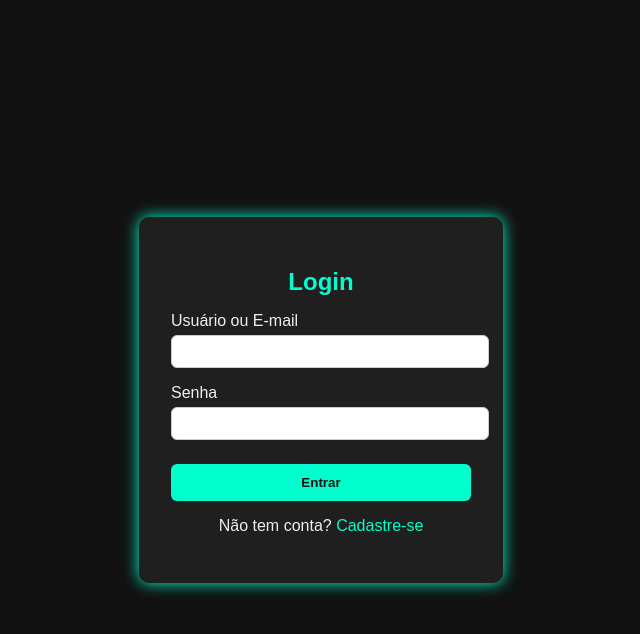
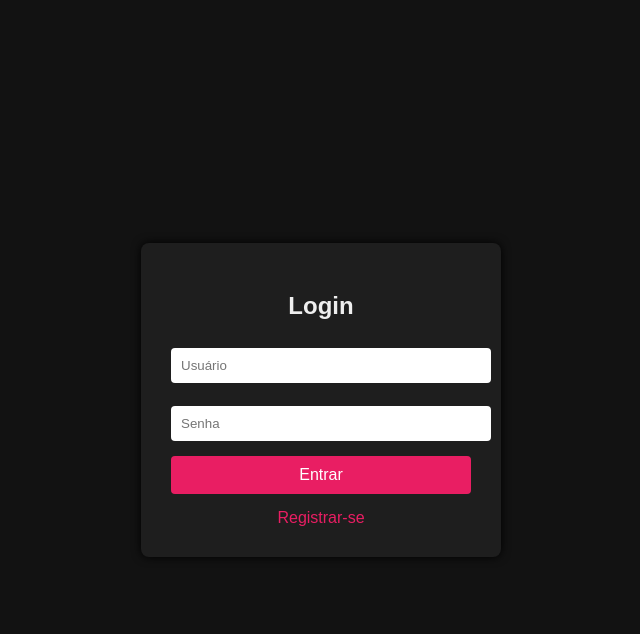
Before and after one commit to nilopb/roletainteligentanalitic, a Flask app: page /login in a window 1280 px wide. Shown: the top 634 px of the page, without its empty margins (319-959 px from the left). Run offline with Flask 3, Linux system fonts and the light colour scheme.

Commit message:
Update login.html

```diff
--- a/templates/login.html
+++ b/templates/login.html
@@ -10,92 +10,77 @@
       background: #121212;
       color: #eee;
       display: flex;
-    height: 100vh;
       justify-content: center;
       align-items: center;
+      height: 100vh;
       margin: 0;
     }
-  .login-box {
-    background: #1f1f1f;
-    padding: 2rem;
-    border-radius: 10px;
-    box-shadow: 0 0 15px #00ffcc;
+    .container {
+      background: #1e1e1e;
+      padding: 30px;
+      border-radius: 8px;
+      box-shadow: 0 0 10px #000;
       width: 300px;
     }
     h2 {
-    margin-bottom: 1rem;
-    color: #00ffcc;
       text-align: center;
-  }
-  label {
-    display: block;
-    margin-top: 1rem;
+      margin-bottom: 20px;
     }
     input[type="text"], input[type="password"] {
       width: 100%;
-    padding: 0.5rem;
-    border-radius: 6px;
-    border: 1px solid #ccc;
-    margin-top: 0.3rem;
-  }
-  input[type="text"]:focus, input[type="password"]:focus {
-    border-color: #00ffcc;
-    outline: none;
+      padding: 10px;
+      margin: 8px 0 15px 0;
+      border: none;
+      border-radius: 4px;
     }
     button {
       width: 100%;
-    margin-top: 1.5rem;
-    padding: 0.7rem;
-    background: #00ffcc;
+      padding: 10px;
+      background: #e91e63;
       border: none;
-    border-radius: 6px;
-    color: #121212;
-    font-weight: bold;
+      border-radius: 4px;
+      color: white;
+      font-size: 16px;
       cursor: pointer;
+      transition: background 0.3s ease;
     }
     button:hover {
-    background: #00cca6;
+      background: #c2185b;
     }
-  .register-link {
-    margin-top: 1rem;
+    .link {
+      margin-top: 15px;
       text-align: center;
     }
-  .register-link a {
-    color: #00ffcc;
+    .link a {
+      color: #e91e63;
       text-decoration: none;
     }
-  .register-link a:hover {
-    text-decoration: underline;
-  }
-  .error-msg {
-    background: #ff4c4c;
-    color: white;
-    padding: 0.5rem;
-    border-radius: 5px;
-    margin-top: 1rem;
+    .flash-message {
+      background: #ff4444;
+      padding: 10px;
+      border-radius: 4px;
+      margin-bottom: 15px;
       text-align: center;
     }
   </style>
 </head>
 <body>
-  <div class="login-box">
+  <div class="container">
     <h2>Login</h2>
-    {% with messages = get_flashed_messages() %}
+    {% with messages = get_flashed_messages(with_categories=true) %}
       {% if messages %}
-        <div class="error-msg">
-          {{ messages[0] }}
-        </div>
+        {% for category, message in messages %}
+          <div class="flash-message">{{ message }}</div>
+        {% endfor %}
       {% endif %}
     {% endwith %}
     <form method="POST" action="{{ url_for('login') }}">
-      <label for="username">Usuário ou E-mail</label>
-      <input type="text" id="username" name="username" required autocomplete="username" />
-      <label for="password">Senha</label>
-      <input type="password" id="password" name="password" required autocomplete="current-password" />
+      <input type="text" name="username" placeholder="Usuário" required />
+      <input type="password" name="password" placeholder="Senha" required />
       <button type="submit">Entrar</button>
     </form>
-    <div class="register-link">
-      <p>Não tem conta? <a href="{{ url_for('register') }}">Cadastre-se</a></p>
+    <div class="link">
+      <a href="{{ url_for('register') }}">Registrar-se</a>
     </div>
   </div>
 </body>
```
Lines whose indentation alone changed are shown as unchanged.
